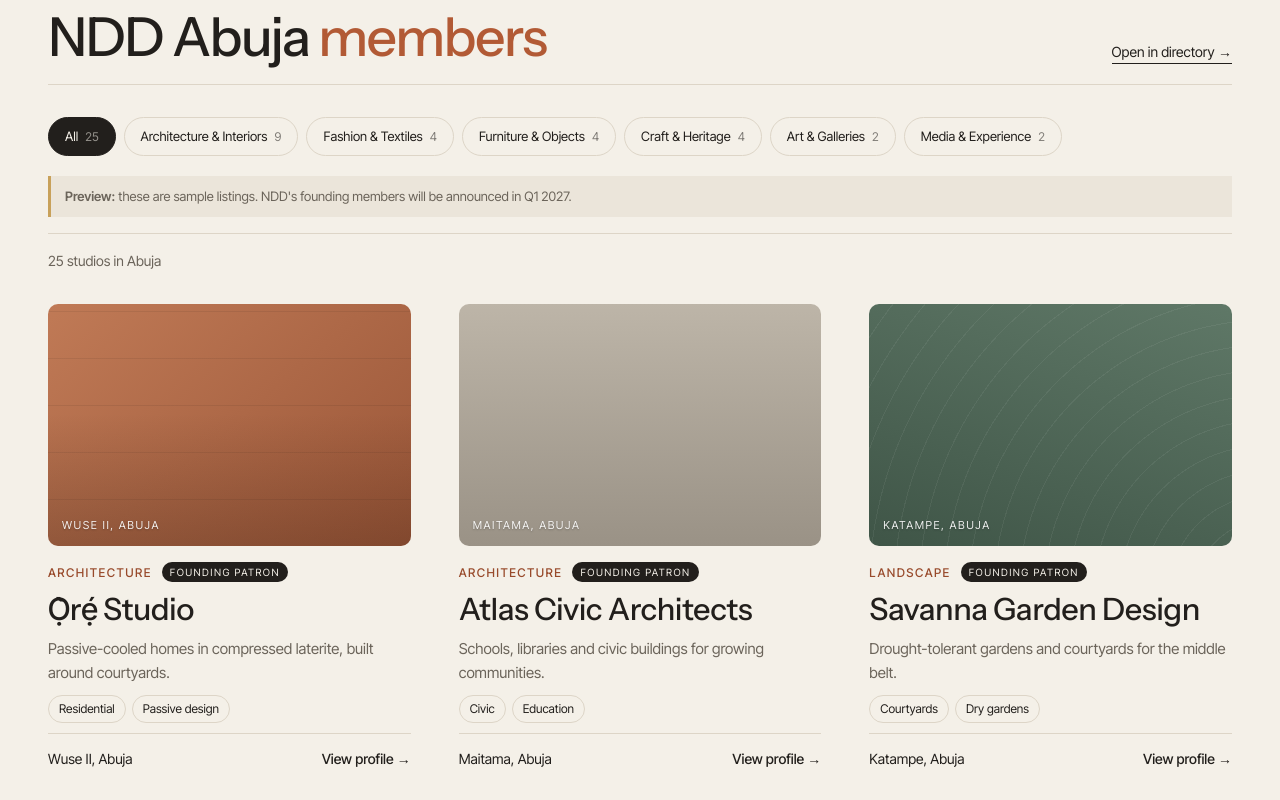
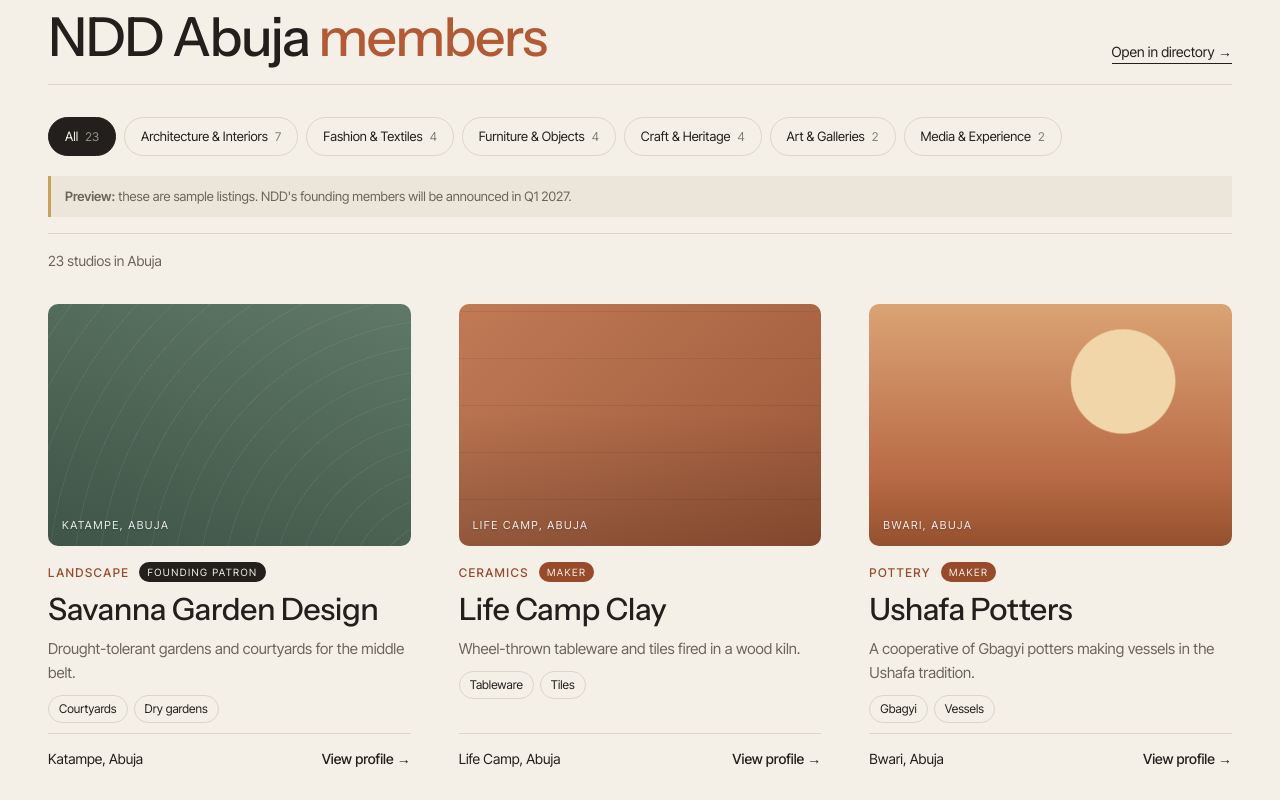
Before and after one commit to khalildange/add-website, a plain HTML site: page abuja.html in a window 1280 px wide. Shown: the part 1780-2580 px from the top of the page. Drawn offline with Linux system fonts and the light colour scheme.

Commit message:
Remove Ọ̀rẹ́ Studio and Atlas Civic Architects listings
Drops both sample members, their profiles and projects, and the
profile link in the sample article. Sitemap rebuilt.

Co-Authored-By: Claude Opus 5.5 <noreply@anthropic.com>

```diff
--- a/studios.js
+++ b/studios.js
@@ -24,8 +24,6 @@ window.DD = {
   // SAMPLE LISTINGS: placeholders until founding members are confirmed (Q1 2027).
   STUDIOS: [
     // ---- Architecture & Interiors ----
-    { name: 'Ọ̀rẹ́ Studio', cat: 'architecture', discipline: 'Architecture', tier: 'patron', city: 'Abuja', area: 'Wuse II', art: 'p-laterite', blurb: 'Passive-cooled homes in compressed laterite, built around courtyards.', tags: ['Residential', 'Passive design'] },
-    { name: 'Atlas Civic Architects', cat: 'architecture', discipline: 'Architecture', tier: 'patron', city: 'Abuja', area: 'Maitama', art: 'p-concrete', blurb: 'Schools, libraries and civic buildings for growing communities.', tags: ['Civic', 'Education'] },
     { name: 'Gwarinpa Build Co.', cat: 'architecture', discipline: 'Architecture', city: 'Abuja', area: 'Gwarinpa', art: 'p-breeze', blurb: 'Affordable family homes using breeze block and local stone.', tags: ['Housing', 'Breeze block'] },
     { name: 'Jabi Lake Interiors', cat: 'architecture', discipline: 'Interior design', city: 'Abuja', area: 'Jabi', art: 'p-sun', blurb: 'Calm, light-filled interiors for homes, offices and embassies.', tags: ['Residential', 'Workplace'] },
     { name: 'Central Area Studio', cat: 'architecture', discipline: 'Interior design', city: 'Abuja', area: 'Central Area', art: 'p-indigo-dye', blurb: 'Fit-outs for restaurants, galleries and cultural spaces.', tags: ['Hospitality', 'Culture'] },
@@ -65,20 +63,14 @@ DD.DETAILS = {
   'dye-pit-studio': { founded: 2021, team: '4 dyers', about: ['Natural indigo dyeing in the Kano tradition, for cloth, yarn and interiors.'], services: ['Indigo dyeing', 'Interior textiles', 'Workshops'],
     projects: [['Indigo screen wall', 'Interior commission', 2026, 'p-indigo-dye', ['central-area-studio']], ['Dyed yarn for rugs', 'Material supply', 2025, 'p-adire', ['gbagyi-weave']]] },
   'bida-brass-collective': { founded: 2019, team: '7 brass and glass workers', about: ['Bida-trained brass and glass workers making trays, lamps and hardware.'], services: ['Brass hardware', 'Lighting', 'Glass beads'],
-    projects: [['Brass door pulls', 'Hardware for a residence', 2025, 'p-sun', ['ore-studio']], ['Glass bead chandelier', 'Lighting commission', 2026, 'p-sun', ['asokoro-light-works']]] },
+    projects: [['Brass door pulls', 'Hardware for a residence', 2025, 'p-sun'], ['Glass bead chandelier', 'Lighting commission', 2026, 'p-sun', ['asokoro-light-works']]] },
   'red-earth-gallery': { founded: 2017, team: '5 curators', about: ['Contemporary Nigerian painting and sculpture, with an art advisory for hotels and offices.'], services: ['Exhibitions', 'Art advisory', 'Commissions'],
     projects: [['Art for a 12-room hotel', 'Art advisory', 2024, 'p-laterite', ['northern-light-interiors']], ['Red Earth: new painting', 'Exhibition', 2026, 'p-laterite']] },
   'harmattan-studio': { founded: 2018, team: '5 photographers & filmmakers', about: ['Architecture, interiors and fashion photography and short film.'], services: ['Architectural photography', 'Fashion film', 'Campaigns'],
-    projects: [['Courtyard houses of Abuja', 'Photo essay', 2026, 'p-concrete', ['ore-studio']], ['Harmattan collection film', 'Fashion film', 2026, 'p-indigo-dye', ['zaria-road-atelier']]] },
-  'ore-studio': { founded: 2019, team: '9 architects & makers', email: 'studio@example.com', instagram: 'orestudio',
-    about: ['Ọ̀rẹ́ Studio designs homes and small public buildings that stay cool without air conditioning. Every project starts with a sun study, then shade, then walls.', 'The studio presses its own compressed laterite blocks on site and trains local crews to build with them.'],
-    services: ['Residential architecture', 'Passive cooling design', 'Compressed earth construction', 'Feasibility studies'],
-    projects: [['Ẹ̀fúùfù House', 'Courtyard house', 2025, 'p-laterite', ['savanna-garden-design', 'bida-brass-collective']], ['Bwari Primary School', 'Education', 2026, 'p-breeze'], ['Kubwa Terraces', 'Affordable housing', 2027, 'p-concrete']], article: 'article.html' },
-  'atlas-civic-architects': { founded: 2012, team: '22 architects & planners', about: ['Atlas designs schools, libraries and community buildings across the FCT and the North Central states.', 'Their work favours robust materials, deep verandas and buildings that can be maintained locally.'],
-    services: ['Civic & education buildings', 'Masterplanning', 'Public consultation'], projects: [['Garki Community Library', 'Library', 2023, 'p-concrete'], ['Lugbe Secondary School', 'Education', 2024, 'p-breeze'], ['Kuje Health Centre', 'Healthcare', 2025, 'p-laterite']] },
+    projects: [['Courtyard houses of Abuja', 'Photo essay', 2026, 'p-concrete'], ['Harmattan collection film', 'Fashion film', 2026, 'p-indigo-dye', ['zaria-road-atelier']]] },
   'aso-rock-workshop': { founded: 2016, team: '7 makers', about: ['A small hardwood workshop making dining tables, benches and chairs to order, each signed and dated.'], services: ['Bespoke furniture', 'Dining tables', 'Restoration'], projects: [['Asokoro dining table', 'Iroko, 12 seats', 2025, 'p-asooke'], ['Embassy reception benches', 'Commission', 2024, 'p-concrete'], ['Low lounge chair', 'Product', 2026, 'p-sun']] },
   'savanna-garden-design': { founded: 2015, team: '11 designers & gardeners', about: ['Savanna designs gardens that thrive through the long dry season, using native grasses, shade trees and rainwater storage.', 'They also maintain the gardens they plant.'],
-    services: ['Garden design', 'Courtyards & roof gardens', 'Rainwater harvesting', 'Maintenance'], projects: [['Katampe Hill garden', 'Private garden', 2024, 'p-palm'], ['Ẹ̀fúùfù House courtyard', 'Courtyard garden', 2025, 'p-palm', ['ore-studio']], ['Wuse office roof garden', 'Workplace', 2026, 'p-breeze']] },
+    services: ['Garden design', 'Courtyards & roof gardens', 'Rainwater harvesting', 'Maintenance'], projects: [['Katampe Hill garden', 'Private garden', 2024, 'p-palm'], ['Ẹ̀fúùfù House courtyard', 'Courtyard garden', 2025, 'p-palm'], ['Wuse office roof garden', 'Workplace', 2026, 'p-breeze']] },
   'lumen-abuja': { founded: 2018, team: '6 lighting designers', about: ['Lumen plans light for buildings: how a room feels at night, how a façade reads from the street, and how much power it uses.'], services: ['Architectural lighting', 'Façade lighting', 'Solar & low-energy schemes'], projects: [['Central Area gallery', 'Exhibition lighting', 2025, 'p-breeze'], ['Garki office façade', 'Façade', 2024, 'p-concrete'], ['Jabi Lake boardwalk', 'Public space', 2026, 'p-indigo-dye']] },
   'jabi-lake-interiors': { founded: 2017, team: '8 designers', about: ['Calm, light-filled interiors for homes, offices and embassies, with furniture sourced from Nigerian makers wherever possible.'], services: ['Residential interiors', 'Workplace design', 'Furniture sourcing'], projects: [['Jabi lakeside apartment', 'Residential', 2025, 'p-sun'], ['Consulate reception', 'Diplomatic', 2024, 'p-concrete'], ['Co-working floor, Utako', 'Workplace', 2026, 'p-breeze']] },
   'gwarinpa-build-co': { founded: 2014, team: '15 architects & builders', about: ['Design-and-build for families: durable, affordable homes using breeze block, local stone and simple roofs.'], services: ['Design & build', 'Family housing', 'Extensions'], projects: [['Gwarinpa family house', 'Residential', 2024, 'p-breeze'], ['Six-unit terrace', 'Housing', 2025, 'p-concrete'], ['Stone garden wall', 'Landscape', 2023, 'p-laterite']] },
```
Also changed, not shown: article.html (+0 -1 lines), sitemap.xml (+0 -8 lines).
